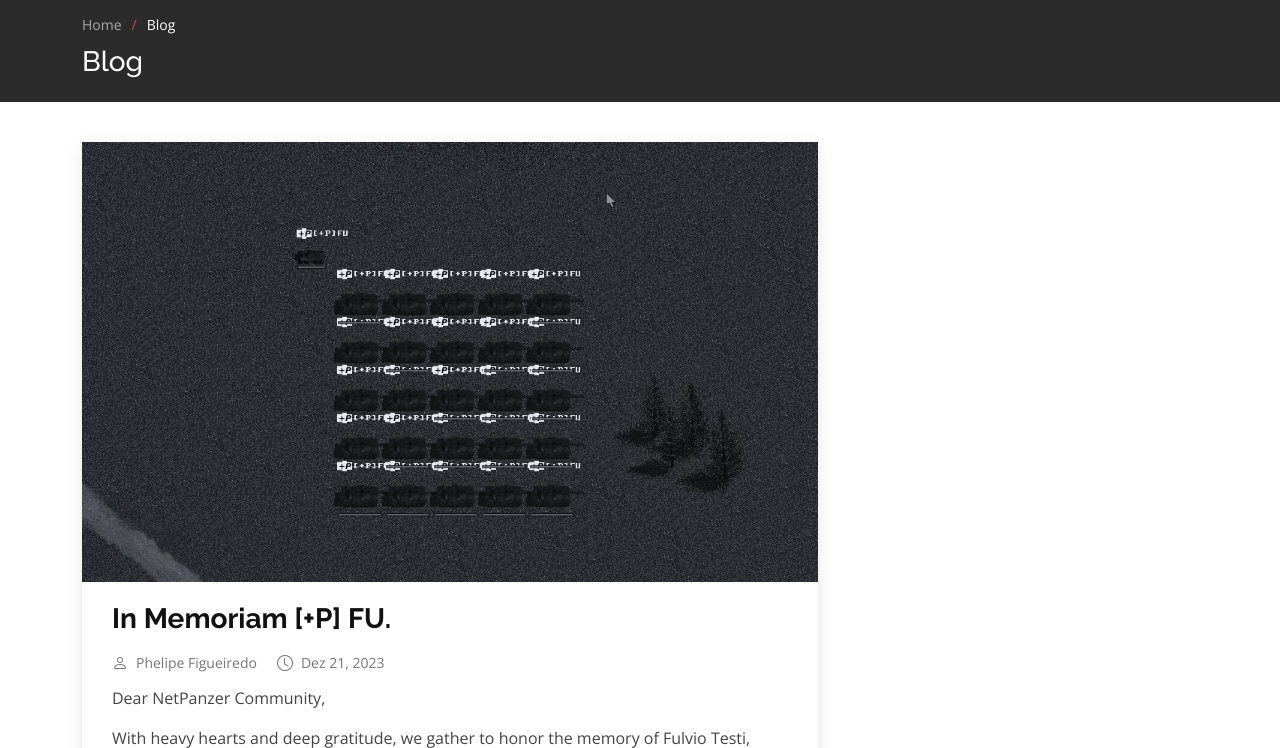
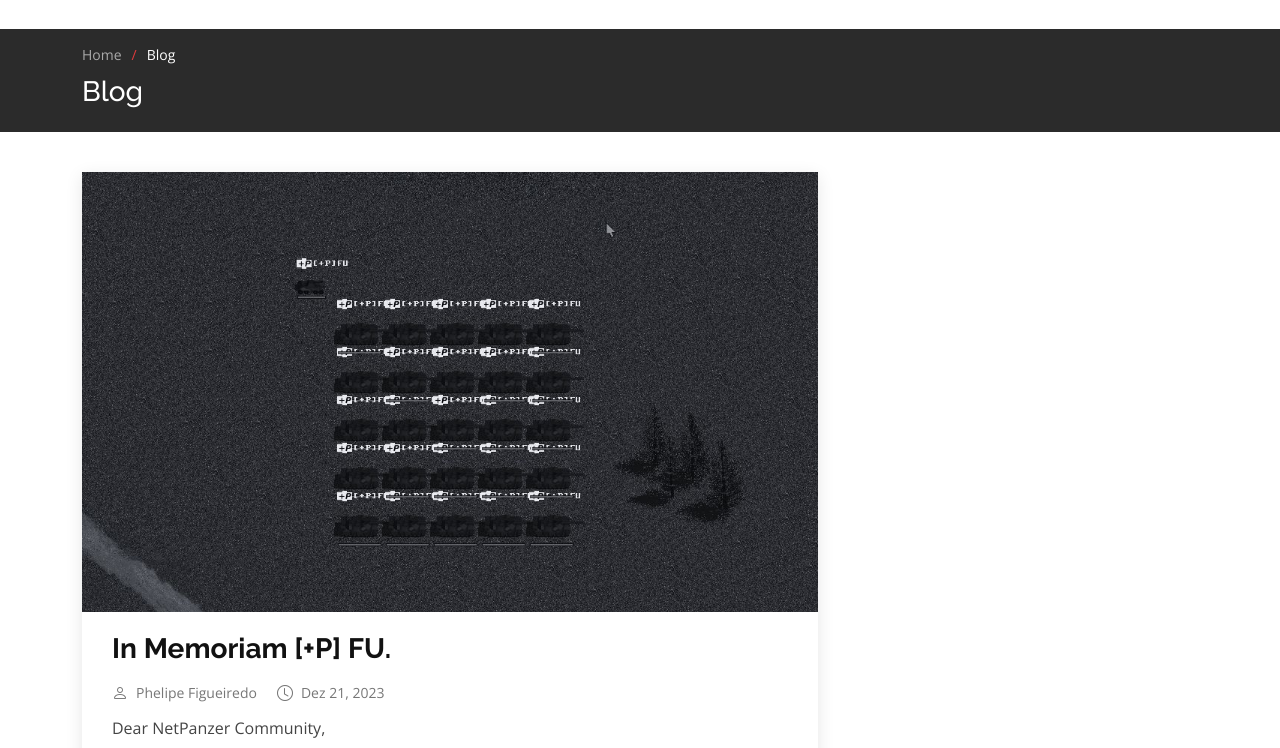
Before and after one commit to netpanzer/np-website, a Django app: page /blog in a window 1280 px wide. Shown: the part 83-831 px from the top of the page. Run offline with Django 5.2, Linux system fonts and the light colour scheme; some libraries are stand-ins or nearby versions; some web fonts are replaced.

Commit message:
fix header margin

```diff
--- a/netpanzer/static/assets/css/style.css
+++ b/netpanzer/static/assets/css/style.css
@@ -565,7 +565,7 @@
   padding: 15px 0;
   background: #2b2b2b;
   min-height: 40px;
-  margin-top: 82px;
+  margin-top: 112px;
   color: #fff;
 }
 
```
